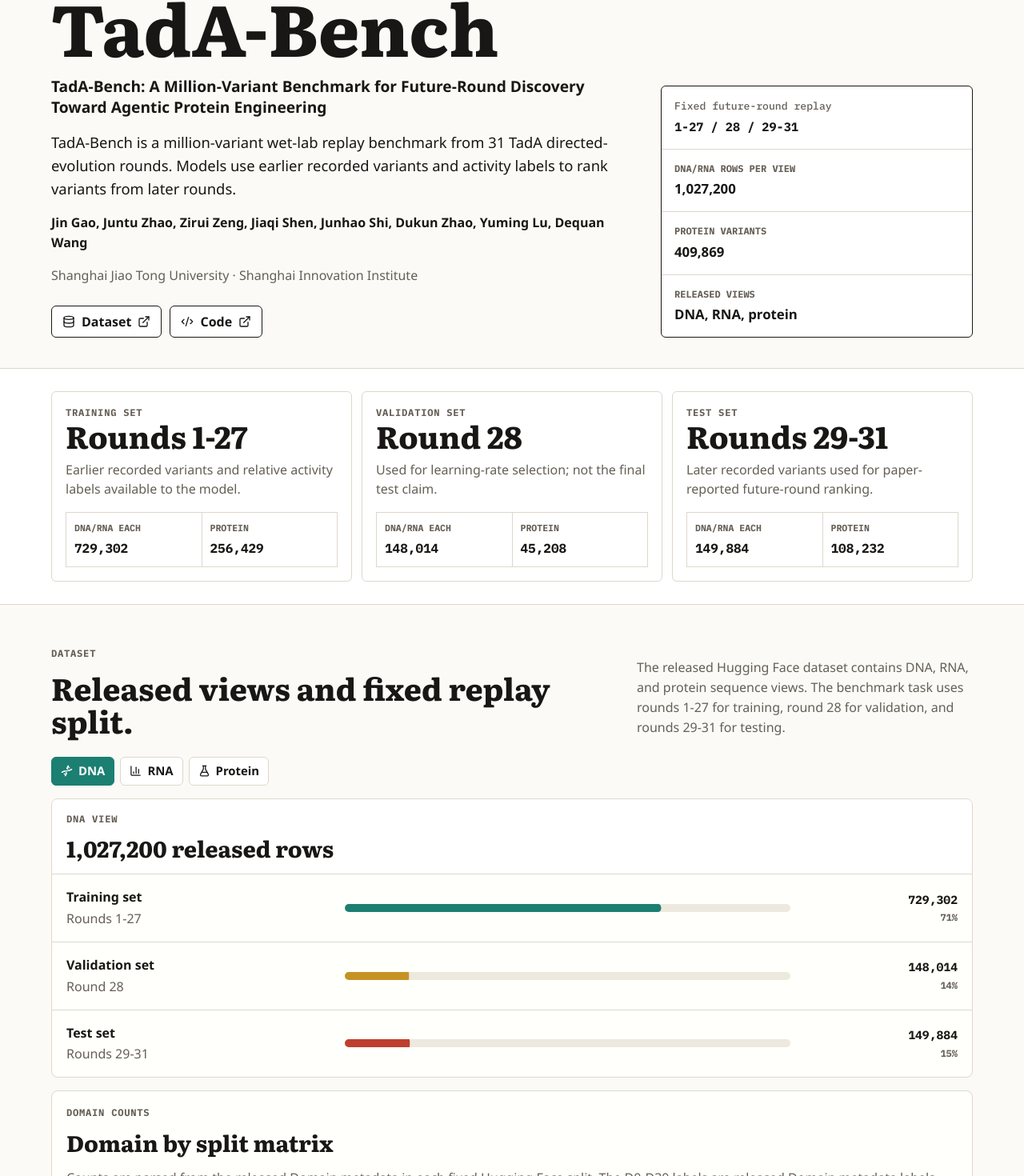
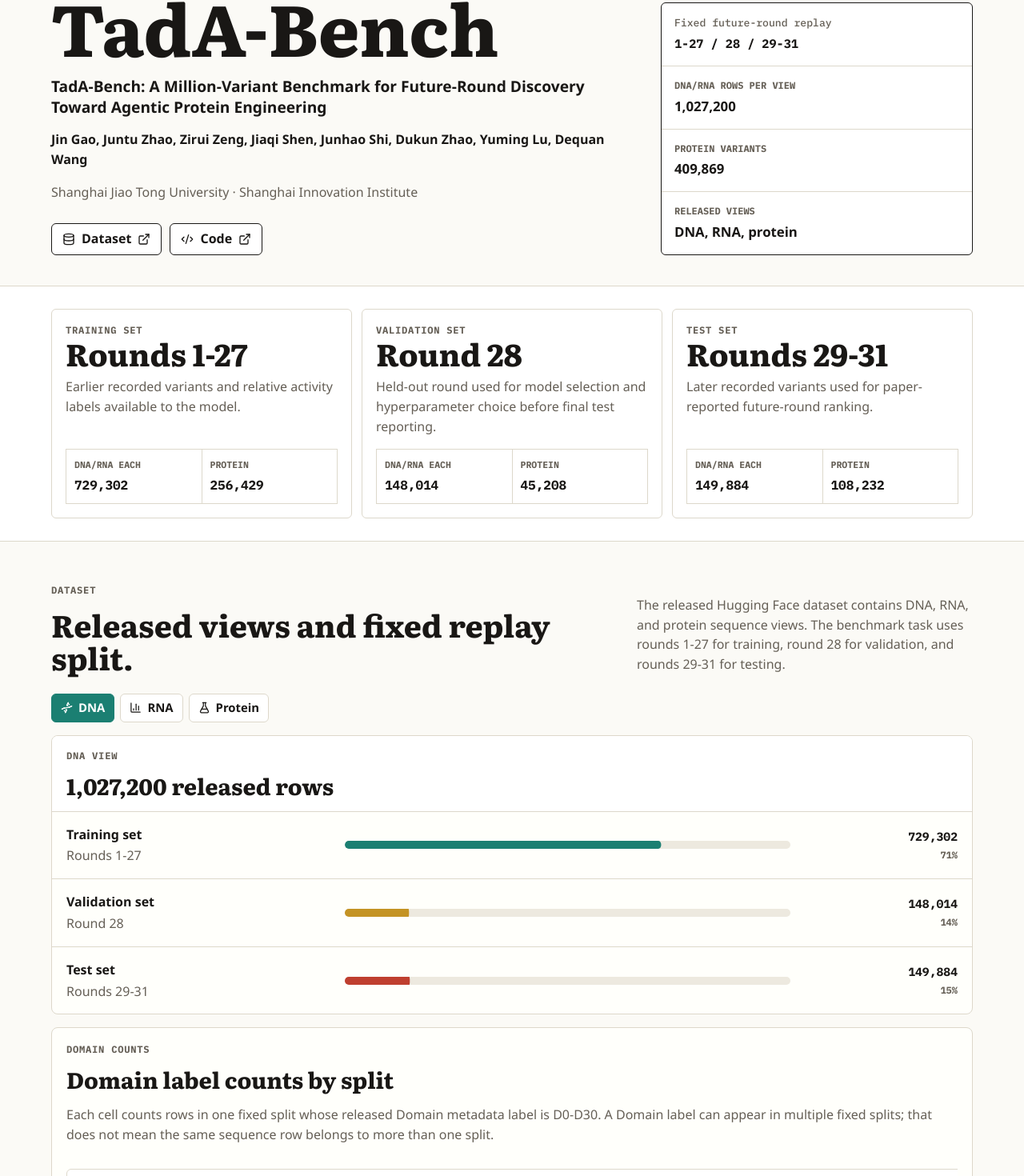
Before and after one commit to TadA-Bench/TadA-Bench.github.io, a React (Vite) app: page / in a window 1280 px wide. Shown: the part 134-1604 px from the top of the page at 80% size. Built offline with nearby package versions, Linux system fonts and the light colour scheme.

Commit message:
Tighten benchmark copy and domain labels

```diff
--- a/src/App.css
+++ b/src/App.css
@@ -55,13 +55,6 @@ main {
   font-size: clamp(1.06rem, 1.5vw, 1.28rem);
   font-weight: 650;
   line-height: 1.35;
-}
-
-.hero-copy__lead {
-  max-width: 780px;
-  margin: 18px 0 0;
-  color: var(--ink);
-  font-size: clamp(1rem, 1.5vw, 1.15rem);
 }
 
 .author-line,
@@ -190,6 +183,9 @@ main {
 }
 
 .stage-card {
+  display: grid;
+  grid-template-rows: auto auto minmax(48px, 1fr) auto;
+  align-items: start;
   padding: 17px;
 }
 
@@ -213,6 +209,8 @@ main {
   display: grid;
   grid-template-columns: repeat(2, minmax(0, 1fr));
   gap: 1px;
+  width: 100%;
+  align-self: end;
   margin: 16px 0 0;
   border: 1px solid var(--line);
   background: var(--line);
--- a/src/App.tsx
+++ b/src/App.tsx
@@ -164,15 +164,15 @@ function DataOverviewSection({
         <article className="domain-audit-panel">
           <div>
             <p className="eyebrow">Domain counts</p>
-            <h3>Domain by split matrix</h3>
+            <h3>Domain label counts by split</h3>
             <p>
-              {domainCountSourceNote} The D0-D30 labels are released Domain metadata labels, separate from the
-              train/validation/test split definition.
+              {domainCountSourceNote} A Domain label can appear in multiple fixed splits; that does not mean the same
+              sequence row belongs to more than one split.
             </p>
           </div>
           <div className="domain-matrix-wrap">
             <div className="domain-matrix" aria-label="Domain metadata counts by replay split">
-              <span className="domain-matrix-corner">Split</span>
+              <span className="domain-matrix-corner">Fixed split</span>
               {domainCountRecords.map((record) => (
                 <button
                   aria-pressed={activeDomain === record.domain}
@@ -195,7 +195,7 @@ function DataOverviewSection({
                     const intensity = Math.max(0.08, Math.min(0.92, Math.log1p(count) / Math.log1p(maxDomainSplitCount)))
                     return (
                       <button
-                        aria-label={`Domain D${record.domain}, ${datasetSplitLabels[phase]}, ${formatCount(count)} rows`}
+                        aria-label={`Domain label D${record.domain}, ${datasetSplitLabels[phase]}, ${formatCount(count)} rows`}
                         className="domain-cell"
                         data-active-domain={activeDomain === record.domain}
                         data-empty={count === 0}
@@ -203,7 +203,7 @@ function DataOverviewSection({
                         key={`${phase}-${record.domain}`}
                         onClick={() => setActiveDomain(record.domain)}
                         style={{ '--cell-alpha': intensity.toFixed(3) } as CSSProperties}
-                        title={`D${record.domain} · ${datasetSplitLabels[phase]} · ${formatCount(count)} rows`}
+                        title={`D${record.domain} · ${datasetSplitLabels[phase]} · ${formatCount(count)} rows with this Domain label`}
                         type="button"
                       >
                         <span>{count === 0 ? '0' : formatCompactCount(count)}</span>
@@ -229,13 +229,13 @@ function DataOverviewSection({
                     </div>
                   ))}
                   <div>
-                    <dt>Domain total</dt>
+                    <dt>Rows with label</dt>
                     <dd>{formatCount(splitCountTotal(activeDomainCounts))}</dd>
                   </div>
                 </dl>
               </>
             ) : (
-              <p>Click a domain column or cell to inspect its split counts.</p>
+              <p>Click a domain column or cell to inspect rows with that Domain label.</p>
             )}
           </div>
         </article>
@@ -278,10 +278,6 @@ function App() {
           <p className="eyebrow">ICML 2026</p>
           <h1 id="page-title">TadA-Bench</h1>
           <p className="hero-paper-title">{paperTitle}</p>
-          <p className="hero-copy__lead">
-            TadA-Bench is a million-variant wet-lab replay benchmark from 31 TadA directed-evolution rounds.
-            Models use earlier recorded variants and activity labels to rank variants from later rounds.
-          </p>
           <p className="author-line">{paperAuthors.join(', ')}</p>
           <p className="affiliation-line">{paperAffiliations.join(' · ')}</p>
           <div className="hero-actions" aria-label="Primary links">
--- a/src/data/baselines.ts
+++ b/src/data/baselines.ts
@@ -162,7 +162,7 @@ export const splitStages: SplitStage[] = [
   {
     label: 'Validation set',
     rounds: 'Round 28',
-    purpose: 'Used for learning-rate selection; not the final test claim.',
+    purpose: 'Held-out round used for model selection and hyperparameter choice before final test reporting.',
     dnaRnaCount: '148,014',
     proteinCount: '45,208',
   },
@@ -244,7 +244,7 @@ const nucleicAcidDomainCounts: SplitMembershipCounts[] = [
 ]
 
 export const domainCountSourceNote =
-  'Counts are parsed from the released Domain metadata in each fixed Hugging Face split.'
+  'Each cell counts rows in one fixed split whose released Domain metadata label is D0-D30.'
 
 export const domainCountRecords: DomainCountRecord[] = proteinDomainCounts.map((proteinCounts, index) => ({
   domain: index,
```
